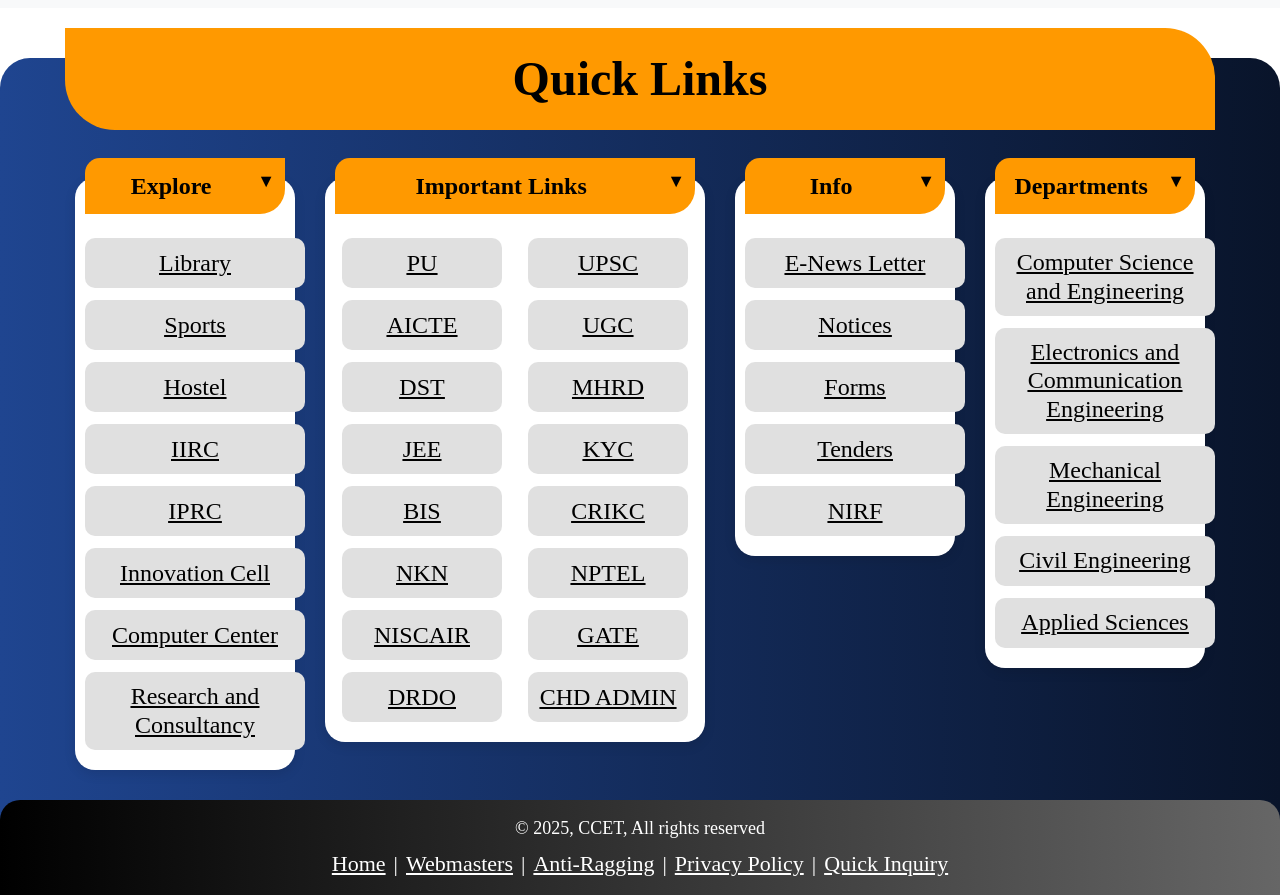
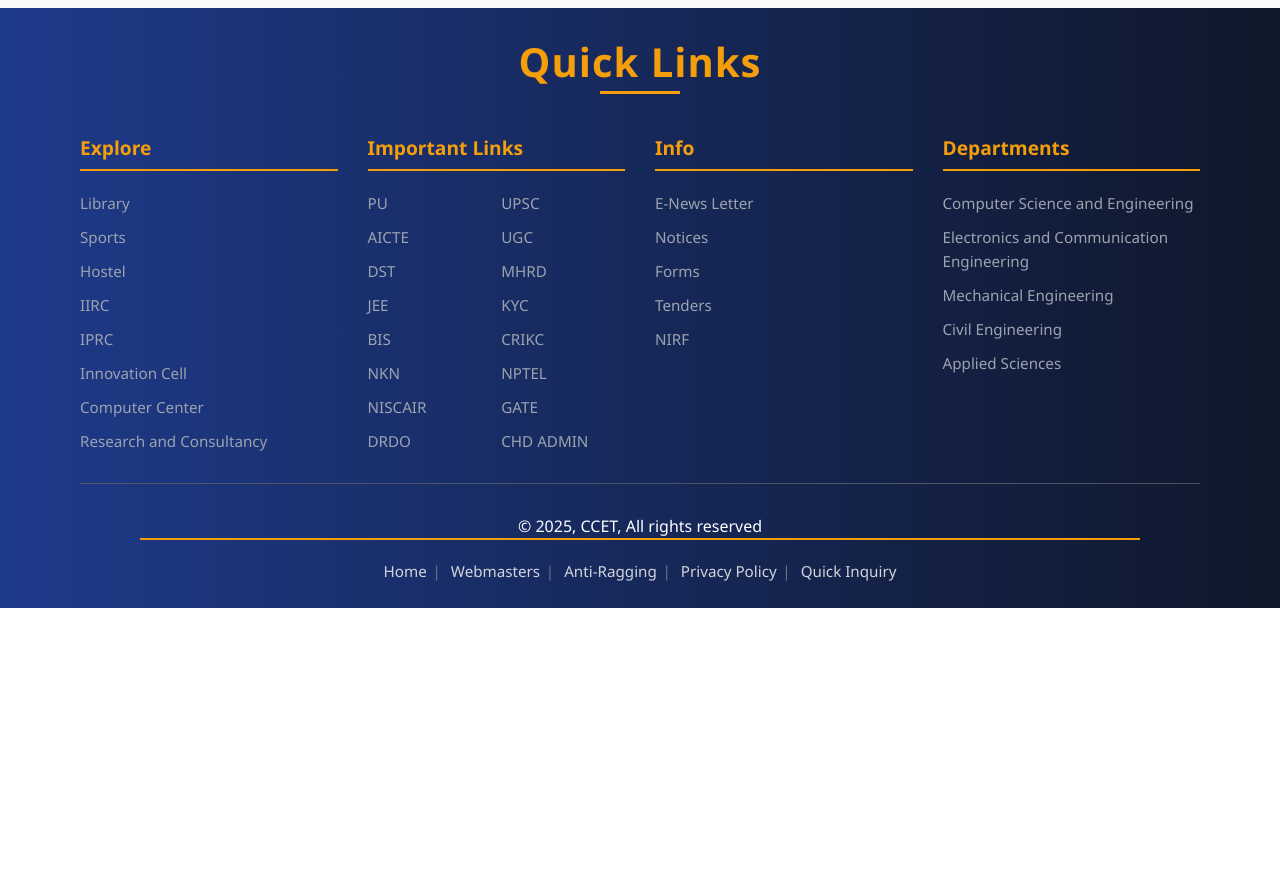
Before and after one commit to vansshb5/ccet-website, a React (Vite) app: page / in a window 1280 px wide. Shown: the part 5260-6155 px from the top of the page. After the commit the page ends 5868 px from the top, so only its background shows below. Built offline with nearby package versions, Linux system fonts and the light colour scheme.

Commit message:
new footer (#92)
Co-authored-by: Aarushi <aarushi@192.168.1.14>

```diff
--- a/src/components/Footer/Footer.css
+++ b/src/components/Footer/Footer.css
@@ -1,302 +1,188 @@
-/* ========== Base Footer ========== */
+/* ========== Government College Footer Styles ========== */
 .footer-section {
-  background: linear-gradient(to right, #1f4590, #09142a);
-  padding: 60px 0 0;
-  font-family: "Times New Roman", serif;
-  font-size: 24px;
-  color: white;
-  border-top-left-radius: 30px;
-  border-top-right-radius: 30px;
-  margin-top: 50px;
+  background: linear-gradient(to right, #1e3a8a, #0f172a);
+  color: #ffffff;
+  font-family: 'Segoe UI', Tahoma, Geneva, Verdana, sans-serif;
+  margin-top: 0;
   position: relative;
-  z-index: 1;
-  width: 100%;
-  box-sizing: border-box;
+  padding: 30px 0 0; /* reduced height */
 }
 
-.footer-title {
-  background-color: #ff9900;
-  color: black;
-  font-weight: bold;
-  font-size: 48px;
-  width: calc(100% - 8px);
-  max-width: 1150px;
+.footer-container {
+  max-width: 1200px;  /* keep original width */
+  margin: 0 auto;
+  padding: 0 40px;
+  position: relative;
+}
+
+/* ========== Footer Header ========== */
+.footer-header {
   text-align: center;
+  padding: 0 0 30px;   /* reduced spacing */
+  margin-bottom: 20px; /* reduced spacing */
+}
+
+.footer-main-title {
+  color: #f59e0b;
+  font-weight: 600;
+  font-size: 2.5rem;
+  margin: 0;
+  padding: 0;
+  display: inline-block;
+  letter-spacing: 1px;
+  position: relative;
+}
+
+.footer-main-title::after {
+  content: '';
   position: absolute;
-  top: -30px;
+  bottom: -8px;
   left: 50%;
   transform: translateX(-50%);
-  padding: 15px 0;
-  border-bottom-left-radius: 50px;
-  border-top-right-radius: 50px;
-  z-index: 2;
-  box-sizing: border-box;
+  width: 80px;
+  height: 3px;
+  background: #f59e0b;
 }
 
-/* ========== Layout Columns ========== */
-.footer-columns {
-  display: flex;
-  flex-wrap: wrap;
-  justify-content: center;
-  align-items: flex-start;
-  gap: 30px;
-  margin: 60px 0 30px;
+/* ========== Footer Content ========== */
+.footer-content {
+  padding-bottom: 30px; /* reduced spacing */
 }
 
-/* ========== Footer Card ========== */
-.footer-card-wrapper {
-  background-color: white;
-  border-radius: 20px;
-  padding: 40px 10px 20px;
-  width: 220px;
+.footer-grid {
+  display: grid;
+  grid-template-columns: repeat(4, 1fr);
+  gap: 30px; /* slightly reduced */
+  margin: 0 auto;
+}
+
+/* ========== Footer Cards ========== */
+.footer-card {
+  background: transparent;
+  border: none;
+  border-radius: 0;
+  box-shadow: none;
+}
+
+.footer-card-header {
+  margin-bottom: 20px; /* reduced */
+}
+
+.footer-heading {
+  padding: 0 0 10px 0; /* reduced */
+  cursor: pointer;
   position: relative;
-  overflow: visible;
-  box-shadow: 0 4px 12px rgba(0, 0, 0, 0.1);
+  border-bottom: 2px solid #f59e0b;
+}
+
+.footer-heading-text {
+  color: #f59e0b;
+  font-weight: 600;
+  font-size: 1.2rem;
+}
+
+.toggle-icon {
+  position: absolute;
+  right: 0;
+  top: 50%;
+  transform: translateY(-50%);
+  font-size: 1.2rem;
+  font-weight: bold;
+  color: #f59e0b;
+}
+
+/* ========== Links ========== */
+.footer-links-grid {
   display: flex;
   flex-direction: column;
-  align-items: center;
-  gap: 12px;
-  box-sizing: border-box;
+  gap: 10px;
 }
 
-/* Special wider 2nd card */
-.footer-columns .footer-card-wrapper:nth-child(2) {
-  width: 380px;
+.footer-card.split-columns .footer-links-grid {
+  display: grid;
+  grid-template-columns: repeat(2, 1fr);
+  gap: 10px;
 }
 
-/* ========== Card Heading ========== */
-.footer-heading {
-  position: absolute;
-  top: -20px;
-  left: 10px;
-  width: calc(100% - 20px);
-  background-color: #ff9900;
-  color: black;
-  font-weight: bold;
-  text-align: center;
-  padding: 10px 0;
-  border-top-left-radius: 15px;
-  border-bottom-right-radius: 25px;
-  z-index: 2;
-  cursor: pointer;
-  box-sizing: border-box;
+.footer-link-anchor {
+  text-decoration: none;
+  color: #9ca3af;
+  transition: color 0.3s ease;
 }
 
-.footer-heading::after {
-  content: ' ▼';
-  font-size: 18px;
-  float: right;
-  margin-right: 10px;
+.footer-link-anchor:hover {
+  color: #ffffff;
 }
 
-.mobile-card.open .footer-heading::after {
-  content: ' ▲';
-}
-
-/* ========== Link Container ========== */
-.footer-links-container {
-  display: flex;
-  flex-direction: column;
-  gap: 12px;
-  margin-top: 20px;
-  width: 100%;
-  align-items: center;
-  box-sizing: border-box;
-}
-
-.footer-card-wrapper.split-columns .footer-links-container {
-  display: grid;
-  grid-template-columns: repeat(auto-fit, minmax(120px, 1fr));
-  gap: 12px;
-  justify-items: center;
-}
-
-/* ========== Individual Link ========== */
-.footer-link {
-  background-color: #e0e0e0;
-  font-family: "Times New Roman", serif;
-  color: black;
-  padding: 10px;
-  width: calc(100% + 20px);
-  margin-right: -20px;
-  min-height: 50px;
-  display: flex;
-  align-items: center;
-  justify-content: center;
-  text-align: center;
-  text-decoration: underline;
-  transition: 0.3s ease;
-  cursor: pointer;
-  line-height: 1.2;
-  border-radius: 10px;
-  box-sizing: border-box;
-}
-
-.footer-card-wrapper.split-columns .footer-link {
-  width: 160px;
-  margin-right: 0;
-}
-
-.footer-link:hover {
-  background-color: #d3d3d3;
-  transform: translateY(-1px);
-}
-
-/* ========== Link Text ========== */
-.footer-link-text {
-  color: black;
-  text-decoration: underline;
-  font-family: "Times New Roman", serif;
-  width: 100%;
-  height: 100%;
-  display: flex;
-  justify-content: center;
-  align-items: center;
+.link-text {
+  font-size: 0.95rem;
 }
 
 /* ========== Footer Bottom ========== */
 .footer-bottom {
-  background: linear-gradient(to right, #000000, #666666);
-  font-family: "Times New Roman", serif;
-  color: #ffffff;
+  border-top: 1px solid #4b5563;
+  padding-top: 20px; /* reduced spacing */
+}
+
+.footer-bottom-content {
+  padding: 10px 0; /* reduced */
   text-align: center;
-  padding: 15px 40px;
-  font-size: 18px;
+  max-width: 1000px;
   margin: 0 auto;
-  line-height: 1.5;
-  max-width: 1300px;
-  border-top-left-radius: 20px;
-  border-top-right-radius: 20px;
-  box-sizing: border-box;
+}
+
+.footer-nav {
+  margin-bottom: 15px; /* reduced */
 }
 
 .footer-nav-links {
-  margin-top: 5px;
-  font-size: 22px;
   display: flex;
   flex-wrap: wrap;
   justify-content: center;
 }
 
 .footer-nav-links a {
-  font-family: "Times New Roman", serif;
-  color: #ffffff;
-  text-decoration: underline;
-  margin: 0 8px;
+  color: #d1d5db;
+  text-decoration: none;
+  padding: 0 12px;
+  font-size: 0.95rem;
+  position: relative;
+}
+
+.footer-nav-links a:not(:last-child)::after {
+  content: '|';
+  position: absolute;
+  right: -2px;
+  color: #6b7280;
 }
 
 .footer-nav-links a:hover {
-  color: #d3d3d3;
+  color: #ffffff;
+}
+
+/* ==== Golden line stretched full width ==== */
+.footer-nav::before {
+  content: '';
+  display: block;
+  width: 100%;        /* full width */
+  max-width: 1200px;  /* same as container */
+  height: 2px;
+  background: #f59e0b; /* solid golden line */
+  margin: 0 auto 20px auto;
 }
 
 /* ========== Responsive ========== */
-@media (min-width: 601px) and (max-width: 900px) {
-  .footer-columns {
-    gap: 24px;
-  }
-
-  .footer-card-wrapper {
-    width: 45%;
-  }
-
-  .footer-link {
-    font-size: 20px;
-    width: 180px;
-    margin-right: 0;
-  }
-
-  .footer-heading {
-    font-size: 22px;
-  }
-
-  .footer-bottom {
-    font-size: 17px;
-  }
-
-  .footer-nav-links {
-    font-size: 18px;
+@media (max-width: 900px) {
+  .footer-grid {
+    grid-template-columns: repeat(2, 1fr);
   }
 }
 
-@media (min-width: 901px) {
-  .footer-card-wrapper {
-    width: 220px;
+@media (max-width: 600px) {
+  .footer-grid {
+    grid-template-columns: 1fr;
+  }
+  .footer-nav::before {
+    max-width: 100%; /* still stretches full width on mobile */
   }
 }
-
-/* MOBILE FIX FOR QUICK LINKS */
-@media (max-width: 600px) {
-  .footer-columns {
-    flex-direction: column;
-    align-items: center;
-    gap: 24px;
-  }
-
-  .footer-link {
-    width: 100%;
-    font-size: 16px;
-  }
-
-  .footer-card-wrapper {
-    width: 90% !important;
-    padding: 40px 16px 20px !important;
-    margin: 0 auto;
-    border-radius: 16px;
-    box-sizing: border-box;
-  }
-
-  .footer-heading {
-    position: relative !important;
-    left: 0 !important;
-    width: 100% !important;
-    padding: 12px !important;
-    font-size: 20px !important;
-    border-radius: 12px 12px 0 0;
-    text-align: center;
-  }
-
-  .footer-heading::after {
-    float: none;
-    display: inline-block;
-    margin-left: 10px;
-    font-size: 16px;
-  }
-
-  .mobile-card .footer-links-container {
-    display: none;
-  }
-
-  .mobile-card.open .footer-links-container {
-    display: flex;
-    flex-direction: column;
-  }
-
-  .mobile-card.open.split-columns .footer-links-container {
-    display: grid;
-    grid-template-columns: repeat(auto-fit, minmax(120px, 1fr));
-    gap: 12px;
-    justify-items: center;
-  }
-
-  .footer-bottom {
-    font-size: 14px;
-    padding: 12px;
-  }
-
-  .footer-nav-links {
-    font-size: 14px;
-    flex-direction: column;
-    gap: 4px;
-  }
-
-  .footer-card-wrapper {
-    width: 95% !important;
-    margin-bottom: 20px !important;
-    margin-left: auto !important;
-    margin-right: auto !important;
-  }
-
-  .footer-columns .footer-card-wrapper:nth-child(2) {
-    width: 95% !important;
-  }
-}
--- a/src/components/Footer/Footer.jsx
+++ b/src/components/Footer/Footer.jsx
@@ -1,18 +1,18 @@
-import React, { useState, useEffect } from 'react';
-import './Footer.css';
+import React, { useState, useEffect } from "react";
+import "./Footer.css";
 
 // Hook to detect if screen is mobile
 const useIsMobile = () => {
   const [isMobile, setIsMobile] = useState(window.innerWidth <= 600);
   useEffect(() => {
     const handleResize = () => setIsMobile(window.innerWidth <= 600);
-    window.addEventListener('resize', handleResize);
-    return () => window.removeEventListener('resize', handleResize);
+    window.addEventListener("resize", handleResize);
+    return () => window.removeEventListener("resize", handleResize);
   }, []);
   return isMobile;
 };
 
-// Reusable FooterCard component
+// Reusable FooterCard
 function FooterCard({ title, links }) {
   const isMobile = useIsMobile();
   const [isOpen, setIsOpen] = useState(!isMobile);
@@ -28,111 +28,130 @@
   const showLinks = !isMobile || isOpen;
   const useSplit = title === "Important Links" || (links.length > 8 && showLinks);
 
-
   return (
-    <div className={`footer-card-wrapper ${isMobile ? 'mobile-card' : ''} ${showLinks ? (useSplit ? 'split-columns' : '') : ''} ${isOpen ? 'open' : ''}`}>
-      <div className="footer-heading" onClick={toggleOpen}>
-        {title}
+    <div
+      className={`footer-card ${isMobile ? "mobile-card" : ""} ${
+        showLinks ? (useSplit ? "split-columns" : "") : ""
+      } ${isOpen ? "open" : ""}`}
+    >
+      <div className="footer-card-header">
+        <h3 className="footer-heading" onClick={toggleOpen}>
+          <span className="footer-heading-text">{title}</span>
+          {isMobile && <span className="toggle-icon">{isOpen ? "−" : "+"}</span>}
+        </h3>
       </div>
       {showLinks && (
         <div className="footer-links-container">
+          <div className="footer-links-grid">
             {links.map((item, i) => (
-            <div className="footer-link" key={i}>
+              <div className="footer-link-item" key={i}>
                 <a
                   href={item.url}
-                className="footer-link-text"
+                  className="footer-link-anchor"
                   target="_blank"
                   rel="noopener noreferrer"
                 >
-                {item.name}
+                  <span className="link-text">{item.name}</span>
                 </a>
               </div>
             ))}
+          </div>
         </div>
       )}
     </div>
   );
 }
 
-// Footer component
+// Footer Component
 function Footer() {
   const sections = [
     {
-      title: 'Explore',
+      title: "Explore",
       links: [
-        { name: 'Library', url: 'https://ccet.ac.in/library/' },
-        { name: 'Sports', url: 'https://ccet.ac.in/sportsFacility.php' },
-        { name: 'Hostel', url: 'https://ccet.ac.in/hostel.php' },
-        { name: 'IIRC', url: 'https://ccet.ac.in/iirc.php' },
-        { name: 'IPRC', url: 'https://ccet.ac.in/iprc.php' },
-        { name: 'Innovation Cell', url: 'https://ccet.ac.in/innovation_cell.php' },
-        { name: 'Computer Center', url: 'https://ccet.ac.in/computerCenter.php' },
-        { name: 'Research and Consultancy', url: 'https://ccet.ac.in/research.php' },
+        { name: "Library", url: "https://ccet.ac.in/library/" },
+        { name: "Sports", url: "https://ccet.ac.in/sportsFacility.php" },
+        { name: "Hostel", url: "https://ccet.ac.in/hostel.php" },
+        { name: "IIRC", url: "https://ccet.ac.in/iirc.php" },
+        { name: "IPRC", url: "https://ccet.ac.in/iprc.php" },
+        { name: "Innovation Cell", url: "https://ccet.ac.in/innovation_cell.php" },
+        { name: "Computer Center", url: "https://ccet.ac.in/computerCenter.php" },
+        { name: "Research and Consultancy", url: "https://ccet.ac.in/research.php" },
       ],
     },
     {
-      title: 'Important Links',
+      title: "Important Links",
       links: [
-        { name: 'PU', url: 'https://puchd.ac.in/' },
-        { name: 'UPSC', url: 'https://upsc.gov.in/' },
-        { name: 'AICTE', url: 'https://www.aicte-india.org/' },
-        { name: 'UGC', url: 'https://www.ugc.gov.in/' },
-        { name: 'DST', url: 'https://dst.gov.in/' },
-        { name: 'MHRD', url: 'http://mhrd.gov.in/' },
-        { name: 'JEE', url: 'https://jeemain.nta.nic.in/' },
-        { name: 'KYC', url: 'https://www.india.gov.in/content/know-your-college/' },
-        { name: 'BIS', url: 'https://www.bis.gov.in/' },
-        { name: 'CRIKC', url: 'https://crikc.puchd.ac.in/' },
-        { name: 'NKN', url: 'http://nkn.in/' },
-        { name: 'NPTEL', url: 'https://nptel.ac.in/' },
-        { name: 'NISCAIR', url: 'http://op.niscair.res.in/' },
-        { name: 'GATE', url: 'https://ccet.ac.in/gate21.php' },
-        { name: 'DRDO', url: 'https://drdo.gov.in/drdo/' },
-        { name: 'CHD ADMIN', url: 'https://chandigarh.gov.in/' },
+        { name: "PU", url: "https://puchd.ac.in/" },
+        { name: "UPSC", url: "https://upsc.gov.in/" },
+        { name: "AICTE", url: "https://www.aicte-india.org/" },
+        { name: "UGC", url: "https://www.ugc.gov.in/" },
+        { name: "DST", url: "https://dst.gov.in/" },
+        { name: "MHRD", url: "http://mhrd.gov.in/" },
+        { name: "JEE", url: "https://jeemain.nta.nic.in/" },
+        { name: "KYC", url: "https://www.india.gov.in/content/know-your-college/" },
+        { name: "BIS", url: "https://www.bis.gov.in/" },
+        { name: "CRIKC", url: "https://crikc.puchd.ac.in/" },
+        { name: "NKN", url: "http://nkn.in/" },
+        { name: "NPTEL", url: "https://nptel.ac.in/" },
+        { name: "NISCAIR", url: "http://op.niscair.res.in/" },
+        { name: "GATE", url: "https://ccet.ac.in/gate21.php" },
+        { name: "DRDO", url: "https://drdo.gov.in/drdo/" },
+        { name: "CHD ADMIN", url: "https://chandigarh.gov.in/" },
       ],
     },
     {
-      title: 'Info',
+      title: "Info",
       links: [
-        { name: 'E-News Letter', url: 'https://www.ccet.ac.in/pdf/ENewsLetter/Newsletter%20July-Dec%202021.pdf' },
-        { name: 'Notices', url: 'https://ccet.ac.in/notices.php' },
-        { name: 'Forms', url: 'https://ccet.ac.in/forms.php' },
-        { name: 'Tenders', url: 'https://ccet.ac.in/tender.php' },
-        { name: 'NIRF', url: 'https://ccet.ac.in/pdf/NIRF%20Report%202023.pdf' },
+        { name: "E-News Letter", url: "https://www.ccet.ac.in/pdf/ENewsLetter/Newsletter%20July-Dec%202021.pdf" },
+        { name: "Notices", url: "https://ccet.ac.in/notices.php" },
+        { name: "Forms", url: "https://ccet.ac.in/forms.php" },
+        { name: "Tenders", url: "https://ccet.ac.in/tender.php" },
+        { name: "NIRF", url: "https://ccet.ac.in/pdf/NIRF%20Report%202023.pdf" },
       ],
     },
     {
-      title: 'Departments',
+      title: "Departments",
       links: [
-        { name: 'Computer Science and Engineering', url: 'https://ccet.ac.in/CSE-overview.php' },
-        { name: 'Electronics and Communication Engineering', url: 'https://ccet.ac.in/ECE-overview.php' },
-        { name: 'Mechanical Engineering', url: 'https://ccet.ac.in/MECH-overview.php' },
-        { name: 'Civil Engineering', url: 'https://ccet.ac.in/CIVIL-overview.php' },
-        { name: 'Applied Sciences', url: 'https://ccet.ac.in/AS-overview.php' },
+        { name: "Computer Science and Engineering", url: "https://ccet.ac.in/CSE-overview.php" },
+        { name: "Electronics and Communication Engineering", url: "https://ccet.ac.in/ECE-overview.php" },
+        { name: "Mechanical Engineering", url: "https://ccet.ac.in/MECH-overview.php" },
+        { name: "Civil Engineering", url: "https://ccet.ac.in/CIVIL-overview.php" },
+        { name: "Applied Sciences", url: "https://ccet.ac.in/AS-overview.php" },
       ],
     },
   ];
 
   return (
-    <section className="footer-section">
-      <div className="footer-title">Quick Links</div>
-      <div className="footer-columns">
+    <footer className="footer-section">
+      <div className="footer-container">
+        <div className="footer-header">
+          <h2 className="footer-main-title">Quick Links</h2>
+        </div>
+
+        <div className="footer-content">
+          <div className="footer-grid">
             {sections.map((section, idx) => (
               <FooterCard key={idx} title={section.title} links={section.links} />
             ))}
           </div>
+        </div>
 
         <div className="footer-bottom">
-        <p>© 2025, CCET, All rights reserved</p>
+          <div className="footer-bottom-content">
+            <p className="copyright-text">© 2025, CCET, All rights reserved</p>
+            <nav className="footer-nav" aria-label="Footer navigation">
               <div className="footer-nav-links">
-          <a href="https://ccet.ac.in/index.php">Home</a> |
-          <a href="https://ccet.ac.in/Webmasters.php">Webmasters</a> |
-          <a href="https://ccet.ac.in/antiRagging.php">Anti-Ragging</a> |
-          <a href="https://ccet.ac.in/privacyPolicy.php">Privacy Policy</a> |
+                <a href="https://ccet.ac.in/index.php">Home</a>
+                <a href="https://ccet.ac.in/Webmasters.php">Webmasters</a>
+                <a href="https://ccet.ac.in/antiRagging.php">Anti-Ragging</a>
+                <a href="https://ccet.ac.in/privacyPolicy.php">Privacy Policy</a>
                 <a href="https://ccet.ac.in/contact.php">Quick Inquiry</a>
               </div>
+            </nav>
           </div>
-    </section>
+        </div>
+      </div>
+    </footer>
   );
 }
 
```
Lines whose indentation alone changed are shown as unchanged.
